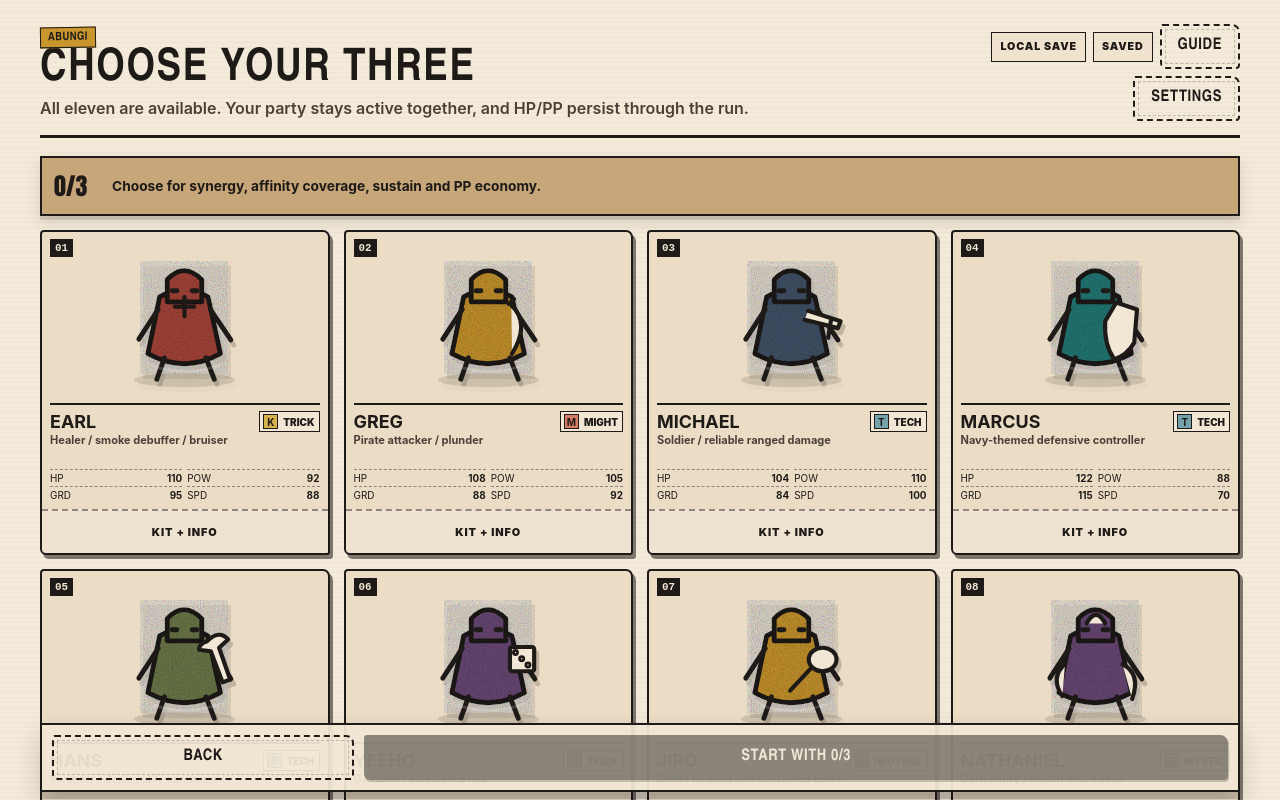
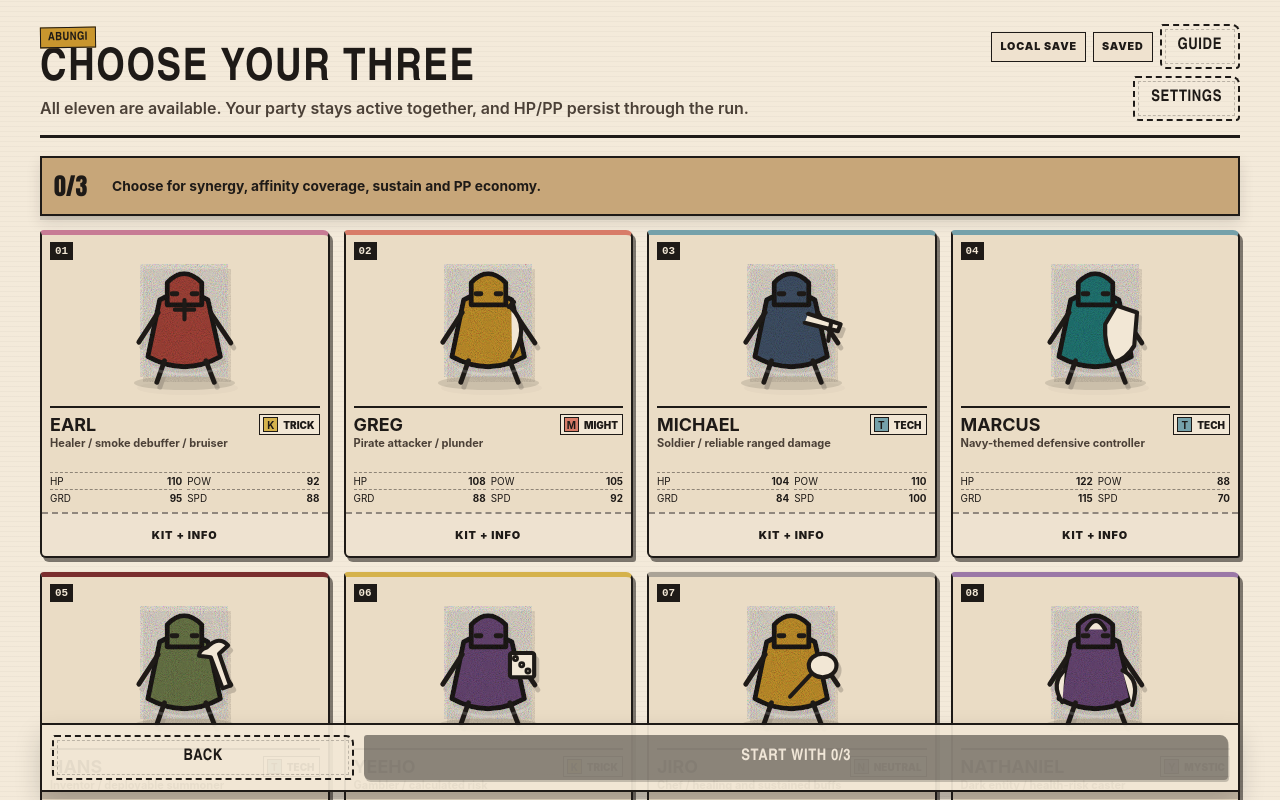
Before and after one commit to Hanseooo/abungi, a React (Vite) app: page / in a window 1280 px wide. Both pictures are taken after a click on the button "START NEW RUN". Shown: the top 800 px of the page. Built offline with nearby package versions, Linux system fonts and the light colour scheme.

Commit message:
feat(ui): add per-character accent colours for Earl and Hans

```diff
--- a/src/features/battle/BattleScreen.tsx
+++ b/src/features/battle/BattleScreen.tsx
@@ -13,6 +13,7 @@ import { PaperButton } from '../../ui/components/PaperButton';
 import { regionBackgroundUrl } from '../../services/assets/assetRegistry';
 import { audioEngine } from '../../services/audio/audioEngine';
 import { useCombatDirector } from './combatDirector';
+import { charAccentStyle } from '../../ui/charAccent';
 
 function assetFor(unit:BattleUnit){return unit.side==='ally'?getCharacter(unit.sourceId).assetId:getEnemy(unit.sourceId).assetId;}
 function relationship(move:AbilityDefinition|undefined,target:BattleUnit){return move?affinityLabel(move.affinity,target.affinity):'normal';}
@@ -22,10 +23,11 @@ function statusClass(unit:BattleUnit){return unit.statuses.map(status=>`has-${st
 
 function UnitFigure({unit,move,onTarget,validTarget,pulse,events,current,onInfo}:{unit:BattleUnit;move?:AbilityDefinition;onTarget?:(id:string)=>void;validTarget:boolean;pulse:number;events:CombatEvent[];current:boolean;onInfo:()=>void}){
   const hitEvents=events.filter(e=>e.type==='damage'&&e.targetId===unit.id) as Extract<CombatEvent,{type:'damage'}>[];
+  const accent=charAccentStyle(unit.side==='ally'?getCharacter(unit.sourceId):{affinity:unit.affinity});
   const healEvents=events.filter(e=>e.type==='heal'&&e.targetId===unit.id) as Extract<CombatEvent,{type:'heal'}>[];
   const hit=events.some(e=>(e.type==='hit'||e.type==='damage')&&e.targetId===unit.id);const healed=healEvents.length>0;const revived=events.some(e=>e.type==='revive'&&e.targetId===unit.id);const ko=events.some(e=>e.type==='knockout'&&e.targetId===unit.id);const acting=events.some(e=>e.type==='actionStart'&&e.actorId===unit.id);
   const content=<><div className={`unit-cutout-wrap ${statusClass(unit)} ${unit.guardActive?'has-guard':''} ${hit?'is-hit':''} ${healed?'is-healed':''} ${revived?'is-revived':''} ${ko||!unit.alive?'is-ko':''} ${acting?'is-acting':''}`} data-pulse={pulse}><div className="status-aura" aria-hidden="true"><i/><i/><i/></div><CutoutArt assetId={assetFor(unit)} name={unit.displayName}/>{hitEvents.slice(-3).map((damage,index)=><span key={`d-${pulse}-${index}`} style={{'--pop-index':index} as CSSProperties} className={`number-pop ${damage.critical?'critical':''} affinity-${damage.affinity}`}>-{damage.amount}{damage.critical?' CRIT':''}{damage.affinity==='advantage'?' · ADV!':damage.affinity==='resisted'?' · RESIST':''}</span>)}{healEvents.slice(-2).map((heal,index)=><span key={`h-${pulse}-${index}`} style={{'--pop-index':index} as CSSProperties} className="number-pop heal-pop">+{heal.amount}</span>)}</div><div className="unit-label"><div><strong>{unit.displayName}</strong><AffinityMark affinity={unit.affinity} small/></div><Meter value={unit.hp} max={unit.maxHp} label={`${unit.displayName} HP`}/><StatusStrip statuses={unit.statuses}/>{move&&unit.side==='enemy'&&validTarget&&<span className={`target-read target-${relationship(move,unit)}`}>{relationship(move,unit).toUpperCase()}</span>}{current&&<span className="turn-flag">ACTING</span>}</div></>;
-  return <div className={`unit-figure-shell ${current?'current-unit':''}`}>{onTarget&&validTarget?<button className="unit-figure targetable" onClick={()=>onTarget(unit.id)} aria-label={`Target ${unit.displayName}`}>{content}<span className="target-corner">TARGET</span></button>:<div className="unit-figure">{content}</div>}<button className="unit-info-button" onClick={event=>{event.stopPropagation();onInfo()}} aria-label={`Info about ${unit.displayName}`}>i</button></div>;
+  return <div className={`unit-figure-shell ${current?'current-unit':''}`} style={accent}>{onTarget&&validTarget?<button className="unit-figure targetable" onClick={()=>onTarget(unit.id)} aria-label={`Target ${unit.displayName}`}>{content}<span className="target-corner">TARGET</span></button>:<div className="unit-figure">{content}</div>}<button className="unit-info-button" onClick={event=>{event.stopPropagation();onInfo()}} aria-label={`Info about ${unit.displayName}`}>i</button></div>;
 }
 
 function BattleVfx({action,events}:{action?:Extract<CombatEvent,{type:'actionStart'}>;events:CombatEvent[]}){
@@ -82,7 +84,7 @@ export function BattleScreen(){
     <section className={`combat-message ${action?.side==='enemy'?'enemy-callout':''}`} aria-live="polite"><span>{isResolving?action?.side==='enemy'?'ENEMY ACTION':'ACTION':'YOUR MOVE'}</span><strong>{isResolving?(actionMessage??'The table is resolving…'):(targetInstruction??'Choose a move, an item, or Guard.')}</strong>{action?.side==='enemy'&&<small>Enemy moves are shown only after commitment—never as future intent.</small>}{error&&<small role="alert">{error}</small>}</section>
     <section className="ally-stage" aria-label="Party">{battle.allies.map(id=>{const unit=battle.units[id];const valid=side==='ally'&&(selectedItem?itemTargetLegal(selectedItem,id).legal:unit.alive);return <UnitFigure key={id} unit={unit} move={selectedSkill??undefined} onTarget={side==='ally'?selectTarget:undefined} validTarget={valid} pulse={pulse} events={events} current={presentedActor?.id===id} onInfo={()=>openCharacter(unit.sourceId)}/>})}</section>
     <DeployableField battle={battle} events={events}/>
-    <section className="battle-hud">{actor&&actor.side==='ally'?<><div className="actor-ticket"><span>CURRENT</span><h2>{actor.displayName}</h2><AffinityMark affinity={actor.affinity}/><StatusStrip statuses={actor.statuses}/>{actor.sourceId==='yatords'&&<b className="mechanic-counter">MOMENTUM {Number(actor.flags.momentum??0)}/3</b>}{actor.sourceId==='hans'&&<b className="mechanic-counter">DEPLOYS {battle.deployables.filter(d=>d.ownerId===actor.id).length}/2</b>}</div></>:<div className="actor-ticket enemy-thinking"><span>ENEMY TURN</span><h2>Watch the table.</h2></div>}</section>
+    <section className="battle-hud">{actor&&actor.side==='ally'?<><div className="actor-ticket" style={charAccentStyle(getCharacter(actor.sourceId))}><span>CURRENT</span><h2>{actor.displayName}</h2><AffinityMark affinity={actor.affinity}/><StatusStrip statuses={actor.statuses}/>{actor.sourceId==='yatords'&&<b className="mechanic-counter">MOMENTUM {Number(actor.flags.momentum??0)}/3</b>}{actor.sourceId==='hans'&&<b className="mechanic-counter">DEPLOYS {battle.deployables.filter(d=>d.ownerId===actor.id).length}/2</b>}</div></>:<div className="actor-ticket enemy-thinking"><span>ENEMY TURN</span><h2>Watch the table.</h2></div>}</section>
     <section className={`action-tray ${isResolving?'locked':''}`} aria-busy={isResolving}>
       <div className="action-tabs"><button className={tray==='skills'?'selected':''} onClick={()=>{setTray('skills');setSelectedItem(null)}} disabled={isResolving}>SKILLS</button><button className={tray==='items'?'selected':''} onClick={()=>{setTray('items');setSelectedSkill(null)}} disabled={isResolving}>ITEMS</button><button className="guard-button" onClick={()=>actor&&void guard(actor.id)} disabled={isResolving||actor?.side!=='ally'}>GUARD <small>NO PP · -40% DMG</small></button></div>
       {tray==='skills'&&<div className="skill-grid">{availability.map((entry,index)=>{const pp=actor?.abilityPP?.[entry.ability.id]??0;const selected=selectedSkill?.id===entry.ability.id;return <div className={`skill-slot ${selected?'selected':''}`} key={entry.ability.id}><button className="skill-main" disabled={isResolving||!entry.legal} aria-pressed={selected} onClick={()=>{setSelectedItem(null);setSelectedSkill(selected?null:entry.ability)}}><span className="keycap">{index+1}</span><strong>{entry.ability.name}{actor?.upgradedAbilities?.includes(entry.ability.id)?'+':''}</strong><AffinityMark affinity={entry.ability.affinity} small/><span className="pp-count">PP <b>{pp}</b>/{maxPp(entry.ability)}</span><small>{entry.ability.id==='double-down'?'60%: 110 power · 40%: 55 + 12% Max HP cost':entry.ability.description}</small>{!entry.legal&&<em>{entry.reason}</em>}</button><button className="skill-info" onClick={()=>openMove(entry.ability.id)} aria-label={`Info about ${entry.ability.name}`}>i</button></div>})}</div>}
--- a/src/features/party-select/PartySelectScreen.tsx
+++ b/src/features/party-select/PartySelectScreen.tsx
@@ -4,12 +4,13 @@ import { CutoutArt } from '../../ui/components/CutoutArt';
 import { AffinityMark } from '../../ui/components/AffinityMark';
 import { PaperButton } from '../../ui/components/PaperButton';
 import { GameHeader } from '../../ui/components/GameHeader';
+import { charAccentStyle } from '../../ui/charAccent';
 
 export function PartySelectScreen(){
   const selected=useAppStore(s=>s.selectedParty);const toggle=useAppStore(s=>s.toggleParty);const confirm=useAppStore(s=>s.confirmParty);const back=useAppStore(s=>s.backToTitle);const error=useAppStore(s=>s.error);const info=useAppStore(s=>s.openCharacterInfo);
   return <main className="screen party-screen"><GameHeader title="Choose Your Three" subtitle="All eleven are available. Your party stays active together, and HP/PP persist through the run."/>
     <div className="selection-meter"><b>{selected.length}/3</b><span>{selected.length===3?'Party locked in. Review the kits, then start.':'Choose for synergy, affinity coverage, sustain and PP economy.'}</span></div>
-    <section className="roster-grid" aria-label="Playable roster">{CHARACTERS.map((c,index)=>{const isSelected=selected.includes(c.id);return <article key={c.id} className={`roster-card ${isSelected?'selected':''}`}>
+    <section className="roster-grid" aria-label="Playable roster">{CHARACTERS.map((c,index)=>{const isSelected=selected.includes(c.id);return <article key={c.id} style={charAccentStyle(c)} className={`roster-card ${isSelected?'selected':''}`}>
       <button className="roster-select-hit" aria-pressed={isSelected} onClick={()=>toggle(c.id)} aria-label={`${isSelected?'Remove':'Select'} ${c.displayName}`}><span className="pick-number">{isSelected?selected.indexOf(c.id)+1:String(index+1).padStart(2,'0')}</span><CutoutArt assetId={c.assetId} name={c.displayName}/><span className="roster-copy"><strong>{c.displayName}</strong><AffinityMark affinity={c.affinity} small/><small>{c.role}</small></span><span className="mini-stats"><i>HP <b>{c.stats.maxHp}</b></i><i>POW <b>{c.stats.power}</b></i><i>GRD <b>{c.stats.guard}</b></i><i>SPD <b>{c.stats.speed}</b></i></span></button>
       <button className="roster-info" onClick={()=>info(c.id)} aria-label={`View ${c.displayName} kit`}>KIT + INFO</button>
     </article>;})}</section>
--- a/src/game/content/characters.ts
+++ b/src/game/content/characters.ts
@@ -60,11 +60,11 @@ export const ABILITIES: AbilityDefinition[] = [
 ];
 
 export const CHARACTERS: CharacterDefinition[] = [
-  { id:'earl', displayName:'Earl', affinity:'trick', role:'Healer / smoke debuffer / bruiser', stats:{maxHp:110,power:92,guard:95,speed:88}, passive:{id:'first-responder',name:'First Responder',description:"Earl's first heal each battle is 20% stronger."}, abilities:['knuckle-up','yosi','patch-up','adrenaline'], assetId:'character-earl' },
+  { id:'earl', displayName:'Earl', affinity:'trick', role:'Healer / smoke debuffer / bruiser', stats:{maxHp:110,power:92,guard:95,speed:88}, passive:{id:'first-responder',name:'First Responder',description:"Earl's first heal each battle is 20% stronger."}, abilities:['knuckle-up','yosi','patch-up','adrenaline'], assetId:'character-earl', accentColor:'#C77B94' },
   { id:'greg', displayName:'Greg', affinity:'might', role:'Pirate attacker / plunder', stats:{maxHp:108,power:105,guard:88,speed:92}, passive:{id:'spoils',name:'Spoils',description:'First KO Greg scores each battle grants 5 bonus coins.'}, abilities:['cutlass','broadside','plunder','boarding-rush'], assetId:'character-greg' },
   { id:'michael', displayName:'Michael', affinity:'tech', role:'Soldier / reliable ranged damage', stats:{maxHp:104,power:110,guard:84,speed:100}, passive:{id:'steady-aim',name:'Steady Aim',description:"Michael's first damaging skill each battle cannot miss and deals 10% extra damage."}, abilities:['rifle-burst','grenade','suppressing-fire','rally'], assetId:'character-michael' },
   { id:'marcus', displayName:'Marcus', affinity:'tech', role:'Navy-themed defensive controller', stats:{maxHp:122,power:88,guard:115,speed:70}, passive:{id:'bulkhead',name:'Bulkhead',description:'Marcus begins each battle Fortified for 1 turn.'}, abilities:['deck-gun','brace','signal-flare','full-cover'], assetId:'character-marcus' },
-  { id:'hans', displayName:'Hans', affinity:'tech', role:'Inventor / deployable summoner', stats:{maxHp:92,power:98,guard:80,speed:94}, passive:{id:'spare-parts',name:'Spare Parts',description:"Hans's first deployable each battle lasts one additional turn."}, abilities:['sidearm','sentry-unit','repair-drone','overclock'], assetId:'character-hans' },
+  { id:'hans', displayName:'Hans', affinity:'tech', role:'Inventor / deployable summoner', stats:{maxHp:92,power:98,guard:80,speed:94}, passive:{id:'spare-parts',name:'Spare Parts',description:"Hans's first deployable each battle lasts one additional turn."}, abilities:['sidearm','sentry-unit','repair-drone','overclock'], assetId:'character-hans', accentColor:'#7A2E2E' },
   { id:'yeeho', displayName:'Yeeho', affinity:'trick', role:'Gambler / calculated risk', stats:{maxHp:96,power:104,guard:78,speed:108}, passive:{id:'house-edge',name:'House Edge',description:'The first poor Double Down outcome each battle refunds 1 PP.'}, abilities:['loaded-dice','double-down','safe-bet','all-in'], assetId:'character-yeeho' },
   { id:'jiro', displayName:'Jiro', affinity:'neutral', role:'Chef / healing and sustained buffs', stats:{maxHp:106,power:82,guard:92,speed:84}, passive:{id:'mise-en-place',name:'Mise en Place',description:'Positive statuses Jiro applies to allies last one additional turn.'}, abilities:['pan-smack','hot-meal','full-plate','chefs-table'], assetId:'character-jiro' },
   { id:'nathaniel', displayName:'Nathaniel', affinity:'mystic', role:'Dark entity / health-risk caster', stats:{maxHp:88,power:101,guard:76,speed:96}, passive:{id:'dark-hunger',name:'Dark Hunger',description:'Nathaniel gains 20% Power while below 40% HP.'}, abilities:['shade-touch','hex','life-drain','abyssal-pact'], assetId:'character-nathaniel' },
--- a/src/game/core/types.ts
+++ b/src/game/core/types.ts
@@ -69,6 +69,7 @@ export interface CharacterDefinition {
   passive: PassiveDefinition;
   abilities: string[];
   assetId: string;
+  accentColor?: string;
 }
 
 export interface EnemyMoveDefinition {
--- a/src/styles.css
+++ b/src/styles.css
@@ -12,6 +12,11 @@
   --green: #6e7b4b;
   --purple: #6c4a78;
   --bluegray: #4d6870;
+  --affinity-might: #d87c68;
+  --affinity-tech: #75a1aa;
+  --affinity-trick: #d5b24c;
+  --affinity-mystic: #9b78a7;
+  --affinity-neutral: #aaa397;
   --white: #fffaf1;
   --shadow: 0 7px 0 rgba(30, 26, 23, .18), 0 12px 26px rgba(30, 26, 23, .18);
   --shadow-soft: 0 4px 0 rgba(30, 26, 23, .13), 0 7px 14px rgba(30, 26, 23, .12);
@@ -96,7 +101,7 @@ h1, h2, .title-mark, .paper-button, .route-node b, .tape-label, .eyebrow { font-
 .selection-meter b { font-size: 1.5rem; font-family: Impact, sans-serif; min-width: 46px; }
 .selection-meter span { font-size: .86rem; font-weight: 700; }
 .roster-grid { max-width: 1200px; margin: 0 auto; display: grid; grid-template-columns: repeat(2, minmax(0,1fr)); gap: 10px; }
-.roster-card { min-height: 228px; border: 2px solid var(--ink); border-radius: 4px 7px 3px 6px; background: #eadcc5; padding: 8px; position: relative; text-align: left; box-shadow: 3px 4px 0 rgba(30,26,23,.55); overflow: hidden; transition: transform 100ms ease, background 100ms ease, box-shadow 100ms ease; }
+.roster-card { min-height: 228px; border: 2px solid var(--ink); border-top: 5px solid var(--char-accent, var(--ink)); border-radius: 4px 7px 3px 6px; background: #eadcc5; padding: 8px; position: relative; text-align: left; box-shadow: 3px 4px 0 rgba(30,26,23,.55); overflow: hidden; transition: transform 100ms ease, background 100ms ease, box-shadow 100ms ease; }
 .roster-card:hover { transform: translateY(-2px) rotate(.2deg); }
 .roster-card:active { transform: translate(1px,2px); box-shadow: 1px 1px 0 rgba(30,26,23,.55); }
 .roster-card.selected { background: #d9c175; box-shadow: 4px 5px 0 var(--teal); }
@@ -112,11 +117,11 @@ h1, h2, .title-mark, .paper-button, .route-node b, .tape-label, .eyebrow { font-
 /* Affinity + status */
 .affinity { display: inline-flex; align-items: center; gap: 5px; min-height: 25px; border: 1px solid var(--ink); padding: 2px 6px 2px 3px; font-size: .65rem; text-transform: uppercase; font-weight: 900; background: var(--paper); }
 .affinity b { width: 19px; height: 19px; display: grid; place-items: center; border: 1px solid var(--ink); background: var(--cardboard); }
-.affinity-might b { background: #d87c68; }
-.affinity-tech b { background: #75a1aa; }
-.affinity-trick b { background: #d5b24c; }
-.affinity-mystic b { background: #9b78a7; }
-.affinity-neutral b { background: #aaa397; }
+.affinity-might b { background: var(--affinity-might); }
+.affinity-tech b { background: var(--affinity-tech); }
+.affinity-trick b { background: var(--affinity-trick); }
+.affinity-mystic b { background: var(--affinity-mystic); }
+.affinity-neutral b { background: var(--affinity-neutral); }
 .affinity-small { min-height: 20px; padding-right: 4px; font-size: .62rem; }
 .affinity-small b { width: 15px; height: 15px; }
 .status-strip { display: flex; gap: 3px; flex-wrap: wrap; }
@@ -277,12 +282,12 @@ h1, h2, .title-mark, .paper-button, .route-node b, .tape-label, .eyebrow { font-
 .enemy-stage .unit-cutout-wrap { height:92px; }
 .cutout-art { width:100%; height:100%; object-fit:contain; filter:drop-shadow(2px 5px 0 rgba(30,26,23,.25)); pointer-events:none; user-select:none; }
 .cutout-fallback { width:70%; height:80%; margin:auto; border:3px solid var(--ink); background:var(--cardboard); clip-path:polygon(15% 0,88% 8%,100% 84%,58% 100%,5% 82%); }
-.unit-label { position:relative; z-index:2; border:2px solid var(--ink); background:rgba(242,231,213,.96); padding:4px; box-shadow:2px 3px 0 rgba(30,26,23,.35); }
+.unit-label { position:relative; z-index:2; border:2px solid var(--ink); border-bottom:4px solid var(--char-accent, var(--ink)); background:rgba(242,231,213,.96); padding:4px; box-shadow:2px 3px 0 rgba(30,26,23,.35); }
 .unit-label > div:first-child { display:flex; gap:3px; justify-content:space-between; align-items:center; min-width:0; }
 .unit-label strong { overflow:hidden; text-overflow:ellipsis; white-space:nowrap; text-transform:uppercase; font-size:.66rem; }
 .unit-label .affinity span { display:none; }
 .unit-label .status-strip { margin-top:3px; max-height:22px; overflow:hidden; }
-.turn-flag { position:absolute; top:-16px; left:2px; background:var(--mustard); border:1px solid var(--ink); font-size:.62rem; font-weight:900; padding:2px 4px; }
+.turn-flag { position:absolute; top:-16px; left:2px; background:var(--mustard); border:1px solid var(--ink); border-left:5px solid var(--char-accent, var(--ink)); font-size:.62rem; font-weight:900; padding:2px 4px; }
 .target-read { display:block; margin-top:3px; font-size:.62rem; font-weight:900; border-top:1px dashed var(--ink); padding-top:2px; }
 .target-advantage { color:#305c32; }
 .target-resisted { color:#7b2d27; }
@@ -298,7 +303,7 @@ h1, h2, .title-mark, .paper-button, .route-node b, .tape-label, .eyebrow { font-
 .combat-message strong { font-size:.72rem; line-height:1.25; overflow-wrap:anywhere; }
 .combat-message small { grid-column:1/-1; color:#f4a89e; font-size:.62rem; font-weight:800; }
 .battle-hud { grid-area:hud; min-height:48px; display:grid; gap:4px; }
-.actor-ticket { border:2px solid var(--ink); background:#dbc6a4; padding:5px 7px; display:flex; gap:7px; align-items:center; box-shadow:2px 3px 0 rgba(30,26,23,.32); }
+.actor-ticket { border:2px solid var(--ink); border-left:6px solid var(--char-accent, var(--ink)); background:#dbc6a4; padding:5px 7px; display:flex; gap:7px; align-items:center; box-shadow:2px 3px 0 rgba(30,26,23,.32); }
 .actor-ticket > span { font-size:.62rem; font-weight:900; writing-mode:vertical-rl; transform:rotate(180deg); }
 .actor-ticket h2 { margin:0; text-transform:uppercase; font-size:.9rem; }
 .mechanic-counter { margin-left:auto; border:1px solid var(--ink); padding:3px 5px; background:var(--mustard); font-size:.62rem; }
--- /dev/null
+++ b/src/ui/charAccent.ts
@@ -0,0 +1,7 @@
+import type { CSSProperties } from 'react';
+import type { Affinity } from '../game/core/types';
+
+/** One accent per rendered figure. Defaults to the affinity token, so only Earl and Hans differ. */
+export function charAccentStyle(source:{affinity:Affinity;accentColor?:string}):CSSProperties {
+  return {'--char-accent': source.accentColor ?? `var(--affinity-${source.affinity})`} as CSSProperties;
+}
```
Also changed, not shown: 2 other files (tests, documents, lock files or other folders).
